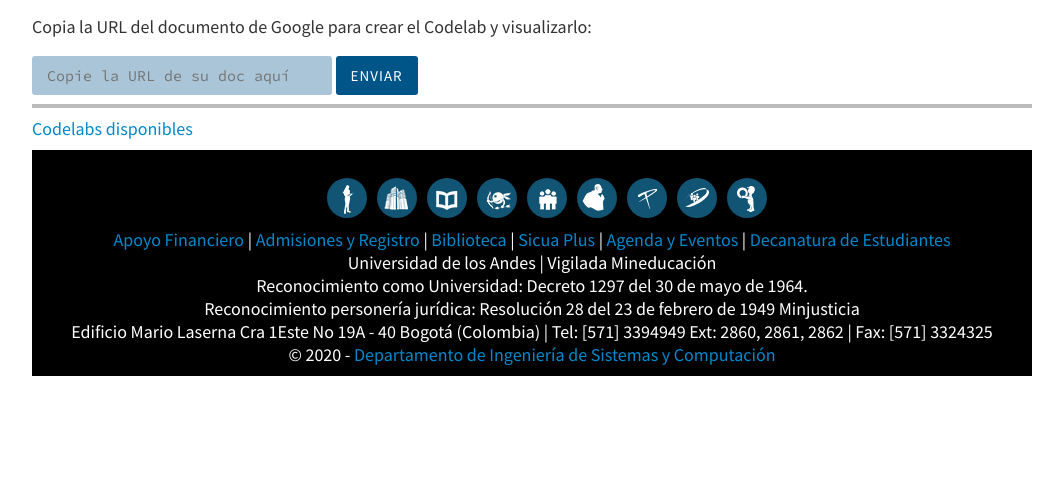
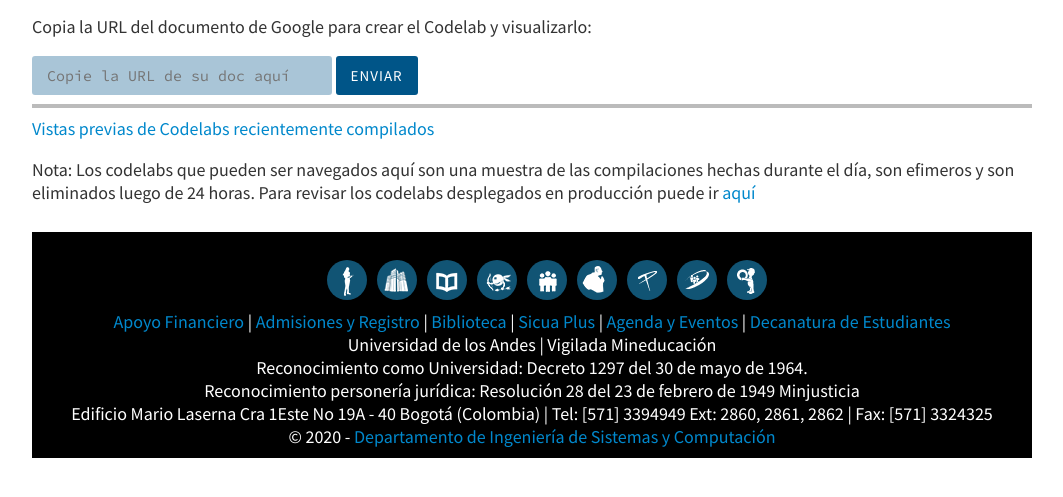
Before and after one commit to MOOC-tutorials/codelabs-builder-no-auth, a website: page views/index.html in a window 1280 px wide. Shown: the part 199-696 px from the top of the page, without its empty margins (108-1171 px from the left). Drawn offline with nearby package versions, Linux system fonts and the light colour scheme.

Commit message:
Update index.html: Specify nature of previewed codelabs

```diff
--- a/views/index.html
+++ b/views/index.html
@@ -23,7 +23,8 @@
         <button class="submit-btn" type="submit">Enviar</button>
       </form>
       <hr>
-      <a href="/codelabs">Codelabs disponibles</a>
+      <a href="/codelabs">Vistas previas de Codelabs recientemente compilados</a>
+      <p>Nota: Los codelabs que pueden ser navegados aquí son una muestra de las compilaciones hechas durante el día, son efimeros y son eliminados luego de 24 horas. Para revisar los codelabs desplegados en producción puede ir <a href="https://misovirtual.virtual.uniandes.edu.co">aquí</a></p>
     </main>
 
     <footer id="footer" class="container">
```
